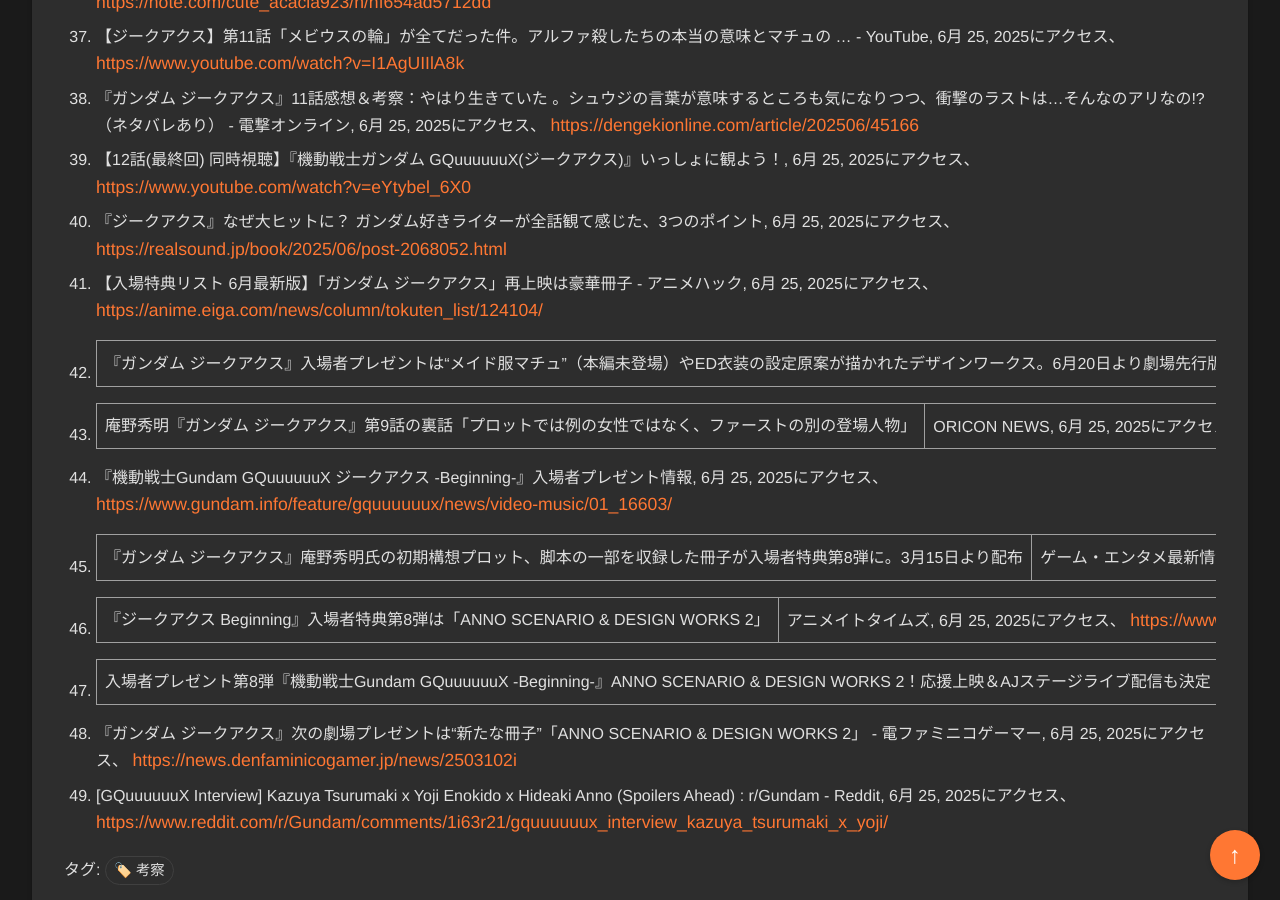
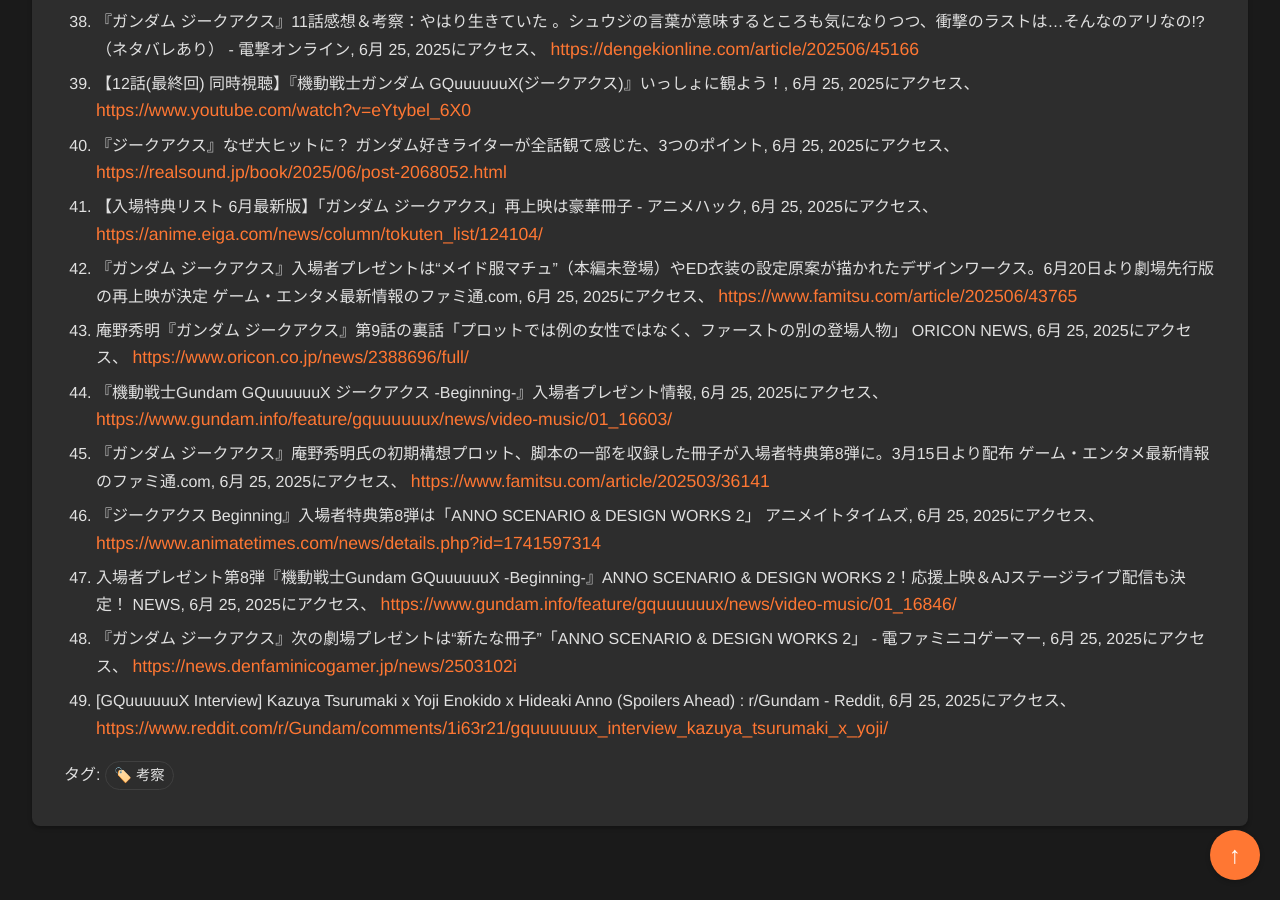
Before and after one commit to aegisfleet/share-deepresearch, a Jekyll site: the page built from _topics/gundam-gquuuuuux/index.md, in a window 1280 px wide and 900 px high, scrolled down 14688 px. Built offline with Jekyll 4.4.1, drawn with Linux system fonts in a browser that asks for light colours; some of the changed text lies outside the part shown.

Commit message:
Auto update files

```diff
--- a/_topics/gundam-gquuuuuux/index.md
+++ b/_topics/gundam-gquuuuuux/index.md
@@ -284,16 +284,16 @@ U.C.0080年1月3日、地球連邦政府は宇宙における主要な拠点を
 8. 【GQuuuuuuX第8話考察まとめ】「月に墜（堕）ちる」（ネタバレ有り）, 6月 25, 2025にアクセス、 [https://ameblo.jp/torashi2/entry-12907724142.html](https://ameblo.jp/torashi2/entry-12907724142.html)
 9. 機動戦士Gundam GQuuuuuuX 第9話「シャロンの薔薇」/アニメレビュー｜一澄 \- note, 6月 25, 2025にアクセス、 [https://note.com/cute\_acacia923/n/n07f3eebd1128](https://note.com/cute_acacia923/n/n07f3eebd1128)
 10. 『機動戦士Gundam GQuuuuuuX』と鶴巻監督作品〜思春期の鬱屈と焦燥と反発心と。 \- note, 6月 25, 2025にアクセス、 [https://note.com/ameyuki11/n/n7078779f67dd](https://note.com/ameyuki11/n/n7078779f67dd)
-11. STORY | 機動戦士Gundam GQuuuuuuX(ジークアクス) 公式サイト, 6月 25, 2025にアクセス、 [https://www.gundam.info/feature/gquuuuuux/story/](https://www.gundam.info/feature/gquuuuuux/story/)
+11. STORY 機動戦士Gundam GQuuuuuuX(ジークアクス) 公式サイト, 6月 25, 2025にアクセス、 [https://www.gundam.info/feature/gquuuuuux/story/](https://www.gundam.info/feature/gquuuuuux/story/)
 12. 「ガンダム ジークアクス」鶴巻和哉＆榎戸洋司＆庵野秀明はガンダムとどう向き合っていくか？【藤津亮太のアニメの門V 115回】, 6月 25, 2025にアクセス、 [https://animeanime.jp/article/2025/02/07/89210.html](https://animeanime.jp/article/2025/02/07/89210.html)
 13. 『ジークアクス』令和に再考される「ニュータイプ論」の行方｜Real Sound \- リアルサウンド, 6月 25, 2025にアクセス、 [https://realsound.jp/movie/2025/06/post-2057070\_2.html](https://realsound.jp/movie/2025/06/post-2057070_2.html)
 14. 『機動戦士Gundam GQuuuuuuX \-Beginning-』鶴巻和哉監督＆榎戸 ..., 6月 25, 2025にアクセス、 [https://press.moviewalker.jp/news/article/1242806/](https://press.moviewalker.jp/news/article/1242806/)
 15. 解説：話題の「ガンダム」新作 サンライズ×カラーの経緯 山下いくとデザインの主人公機, 6月 25, 2025にアクセス、 [https://mantan-web.jp/article/20241207dog00m200026000c.html](https://mantan-web.jp/article/20241207dog00m200026000c.html)
 16. Mobile Suit Gundam GQuuuuuuX Kazuya Tsurumaki Interview \- CBR, 6月 25, 2025にアクセス、 [https://www.cbr.com/gundam-gquuuuuux-anime-kazuya-tsurumaki-director-interview/](https://www.cbr.com/gundam-gquuuuuux-anime-kazuya-tsurumaki-director-interview/)
 17. CGI Veteran Hiroyasu Kobayashi Breaks Down How He Mech-ed the Magic Happen In Mobile Suit Gundam GQuuuuuuX \- Anime News Network, 6月 25, 2025にアクセス、 [https://www.animenewsnetwork.com/interview/2025-06-20/cgi-veteran-hiroyasu-kobayashi-breaks-down-how-he-mech-ed-the-magic-happen-in-mobile-suit-gundam-/.224743](https://www.animenewsnetwork.com/interview/2025-06-20/cgi-veteran-hiroyasu-kobayashi-breaks-down-how-he-mech-ed-the-magic-happen-in-mobile-suit-gundam-/.224743)
-18. Yuki Sugitani – Interview on Mobile Suit Gundam GQuuuuuuX | SHINSEIKI, 6月 25, 2025にアクセス、 [https://shinseiki.blog/2025/04/23/sugitani-gqux/](https://shinseiki.blog/2025/04/23/sugitani-gqux/)
+18. Yuki Sugitani – Interview on Mobile Suit Gundam GQuuuuuuX SHINSEIKI, 6月 25, 2025にアクセス、 [https://shinseiki.blog/2025/04/23/sugitani-gqux/](https://shinseiki.blog/2025/04/23/sugitani-gqux/)
 19. 機動戦士Gundam GQuuuuuuX：鶴巻和哉監督、榎戸洋司が明かす ..., 6月 25, 2025にアクセス、 [https://mantan-web.jp/article/20250202dog00m200016000c.html](https://mantan-web.jp/article/20250202dog00m200016000c.html)
-20. 鶴巻和哉監督、新作ガンダム『ジークアクス』の制作秘話 衝撃の裏話を披露 | ORICON NEWS, 6月 25, 2025にアクセス、 [https://www.oricon.co.jp/news/2366763/full/](https://www.oricon.co.jp/news/2366763/full/)
+20. 鶴巻和哉監督、新作ガンダム『ジークアクス』の制作秘話 衝撃の裏話を披露 ORICON NEWS, 6月 25, 2025にアクセス、 [https://www.oricon.co.jp/news/2366763/full/](https://www.oricon.co.jp/news/2366763/full/)
 21. Mobile Suit Gundam GQuuuuuuX \-Beginning-: Creators Talk vol.2 – Interview Highlights, 6月 25, 2025にアクセス、 [https://shinseiki.blog/2025/02/08/gundam-gquuuuuux-creators-talk-highlights-v2/](https://shinseiki.blog/2025/02/08/gundam-gquuuuuux-creators-talk-highlights-v2/)
 22. After Working On 'Evangelion', 'Mobile Suit Gundam GQuuuuuuX' Director Wanted Series Protagonist To Be Opposite Of "Nervous" And "Introverted" Shinji Ikari \- Bounding Into Comics, 6月 25, 2025にアクセス、 [https://boundingintocomics.com/anime/gundam-gquuuuuux-evangelion-shinji/](https://boundingintocomics.com/anime/gundam-gquuuuuux-evangelion-shinji/)
 23. ジークアクス世界は本物じゃない？覚悟してみる必要が... ニュータイプ最新インタビューを考察&解説 『機動戦士Gundam GQuuuuuuX（ジークアクス）』 \- YouTube, 6月 25, 2025にアクセス、 [https://www.youtube.com/watch?v=Zprbm4rf80A\&pp=0gcJCdgAo7VqN5tD](https://www.youtube.com/watch?v=Zprbm4rf80A&pp=0gcJCdgAo7VqN5tD)
@@ -315,11 +315,11 @@ U.C.0080年1月3日、地球連邦政府は宇宙における主要な拠点を
 39. 【12話(最終回) 同時視聴】『機動戦士ガンダム GQuuuuuuX(ジークアクス)』いっしょに観よう！, 6月 25, 2025にアクセス、 [https://www.youtube.com/watch?v=eYtybel\_6X0](https://www.youtube.com/watch?v=eYtybel_6X0)
 40. 『ジークアクス』なぜ大ヒットに？ ガンダム好きライターが全話観て感じた、3つのポイント, 6月 25, 2025にアクセス、 [https://realsound.jp/book/2025/06/post-2068052.html](https://realsound.jp/book/2025/06/post-2068052.html)
 41. 【入場特典リスト 6月最新版】「ガンダム ジークアクス」再上映は豪華冊子 \- アニメハック, 6月 25, 2025にアクセス、 [https://anime.eiga.com/news/column/tokuten\_list/124104/](https://anime.eiga.com/news/column/tokuten_list/124104/)
-42. 『ガンダム ジークアクス』入場者プレゼントは“メイド服マチュ”（本編未登場）やED衣装の設定原案が描かれたデザインワークス。6月20日より劇場先行版の再上映が決定 | ゲーム・エンタメ最新情報のファミ通.com, 6月 25, 2025にアクセス、 [https://www.famitsu.com/article/202506/43765](https://www.famitsu.com/article/202506/43765)
-43. 庵野秀明『ガンダム ジークアクス』第9話の裏話「プロットでは例の女性ではなく、ファーストの別の登場人物」 | ORICON NEWS, 6月 25, 2025にアクセス、 [https://www.oricon.co.jp/news/2388696/full/](https://www.oricon.co.jp/news/2388696/full/)
+42. 『ガンダム ジークアクス』入場者プレゼントは“メイド服マチュ”（本編未登場）やED衣装の設定原案が描かれたデザインワークス。6月20日より劇場先行版の再上映が決定 ゲーム・エンタメ最新情報のファミ通.com, 6月 25, 2025にアクセス、 [https://www.famitsu.com/article/202506/43765](https://www.famitsu.com/article/202506/43765)
+43. 庵野秀明『ガンダム ジークアクス』第9話の裏話「プロットでは例の女性ではなく、ファーストの別の登場人物」 ORICON NEWS, 6月 25, 2025にアクセス、 [https://www.oricon.co.jp/news/2388696/full/](https://www.oricon.co.jp/news/2388696/full/)
 44. 『機動戦士Gundam GQuuuuuuX ジークアクス \-Beginning-』入場者プレゼント情報, 6月 25, 2025にアクセス、 [https://www.gundam.info/feature/gquuuuuux/news/video-music/01\_16603/](https://www.gundam.info/feature/gquuuuuux/news/video-music/01_16603/)
-45. 『ガンダム ジークアクス』庵野秀明氏の初期構想プロット、脚本の一部を収録した冊子が入場者特典第8弾に。3月15日より配布 | ゲーム・エンタメ最新情報のファミ通.com, 6月 25, 2025にアクセス、 [https://www.famitsu.com/article/202503/36141](https://www.famitsu.com/article/202503/36141)
-46. 『ジークアクス Beginning』入場者特典第8弾は「ANNO SCENARIO & DESIGN WORKS 2」 | アニメイトタイムズ, 6月 25, 2025にアクセス、 [https://www.animatetimes.com/news/details.php?id=1741597314](https://www.animatetimes.com/news/details.php?id=1741597314)
-47. 入場者プレゼント第8弾『機動戦士Gundam GQuuuuuuX \-Beginning-』ANNO SCENARIO & DESIGN WORKS 2！応援上映＆AJステージライブ配信も決定！ | NEWS, 6月 25, 2025にアクセス、 [https://www.gundam.info/feature/gquuuuuux/news/video-music/01\_16846/](https://www.gundam.info/feature/gquuuuuux/news/video-music/01_16846/)
+45. 『ガンダム ジークアクス』庵野秀明氏の初期構想プロット、脚本の一部を収録した冊子が入場者特典第8弾に。3月15日より配布 ゲーム・エンタメ最新情報のファミ通.com, 6月 25, 2025にアクセス、 [https://www.famitsu.com/article/202503/36141](https://www.famitsu.com/article/202503/36141)
+46. 『ジークアクス Beginning』入場者特典第8弾は「ANNO SCENARIO & DESIGN WORKS 2」 アニメイトタイムズ, 6月 25, 2025にアクセス、 [https://www.animatetimes.com/news/details.php?id=1741597314](https://www.animatetimes.com/news/details.php?id=1741597314)
+47. 入場者プレゼント第8弾『機動戦士Gundam GQuuuuuuX \-Beginning-』ANNO SCENARIO & DESIGN WORKS 2！応援上映＆AJステージライブ配信も決定！ NEWS, 6月 25, 2025にアクセス、 [https://www.gundam.info/feature/gquuuuuux/news/video-music/01\_16846/](https://www.gundam.info/feature/gquuuuuux/news/video-music/01_16846/)
 48. 『ガンダム ジークアクス』次の劇場プレゼントは“新たな冊子”「ANNO SCENARIO & DESIGN WORKS 2」 \- 電ファミニコゲーマー, 6月 25, 2025にアクセス、 [https://news.denfaminicogamer.jp/news/2503102i](https://news.denfaminicogamer.jp/news/2503102i)
 49. \[GQuuuuuuX Interview\] Kazuya Tsurumaki x Yoji Enokido x Hideaki Anno (Spoilers Ahead) : r/Gundam \- Reddit, 6月 25, 2025にアクセス、 [https://www.reddit.com/r/Gundam/comments/1i63r21/gquuuuuux\_interview\_kazuya\_tsurumaki\_x\_yoji/](https://www.reddit.com/r/Gundam/comments/1i63r21/gquuuuuux_interview_kazuya_tsurumaki_x_yoji/)
--- a/_topics/gundam-gquuuuuux/infographic.html
+++ b/_topics/gundam-gquuuuuux/infographic.html
@@ -1,6 +1,9 @@
 <!DOCTYPE html>
 <html lang="ja">
 <head>
+    <script async src="https://pagead2.googlesyndication.com/pagead/js/adsbygoogle.js?client=ca-pub-3122674942116250" crossorigin="anonymous"></script>
+    <link rel="icon" type="image/png" sizes="32x32" href="/share-deepresearch/assets/favicon/favicon-32x32.png">
+    <link rel="icon" type="image/png" sizes="16x16" href="/share-deepresearch/assets/favicon/favicon-16x16.png">
     <meta charset="UTF-8">
     <meta name="viewport" content="width=device-width, initial-scale=1.0">
     <title>機動戦士Gundam GQuuuuuuX: データビジュアライゼーション</title>
--- a/_topics/gundam-gquuuuuux/reveal.html
+++ b/_topics/gundam-gquuuuuux/reveal.html
@@ -1,6 +1,9 @@
 <!doctype html>
 <html lang="ja">
 <head>
+    <script async src="https://pagead2.googlesyndication.com/pagead/js/adsbygoogle.js?client=ca-pub-3122674942116250" crossorigin="anonymous"></script>
+    <link rel="icon" type="image/png" sizes="32x32" href="/share-deepresearch/assets/favicon/favicon-32x32.png">
+    <link rel="icon" type="image/png" sizes="16x16" href="/share-deepresearch/assets/favicon/favicon-16x16.png">
     <meta charset="utf-8">
     <meta name="viewport" content="width=device-width, initial-scale=1.0, maximum-scale=1.0, user-scalable=no">
 
```
